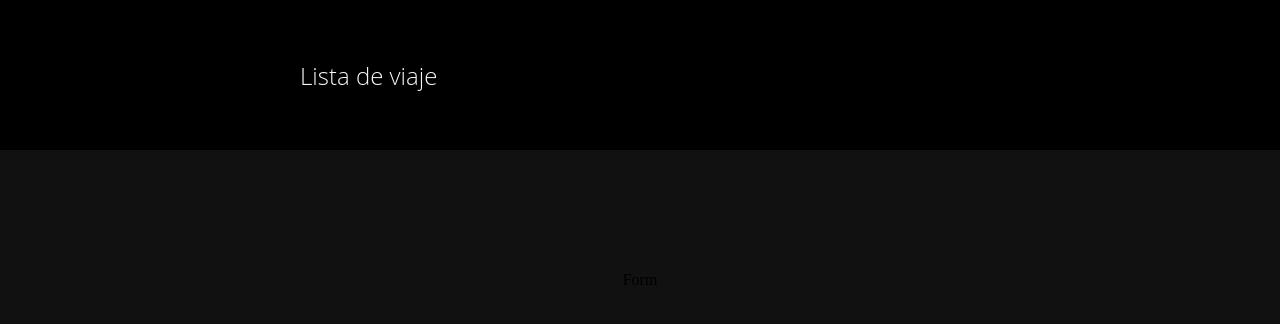
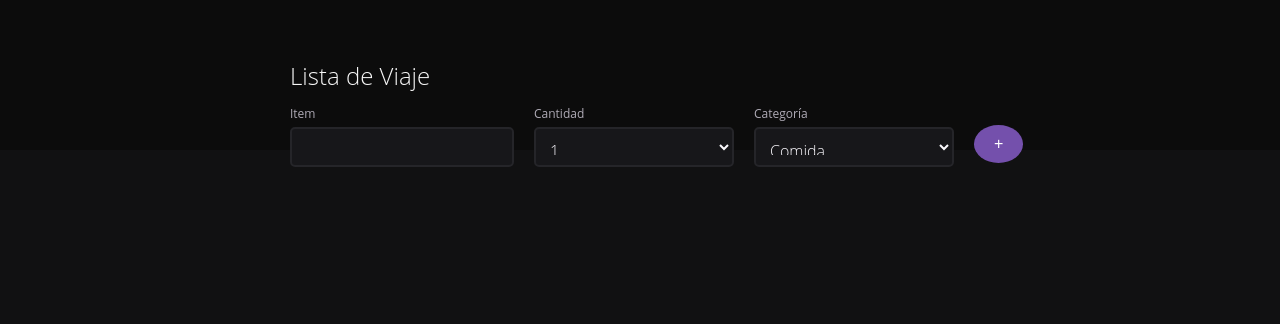
Before and after one commit to SJAR03/travel-list, a React (Create React App) app: page / in a window 1280 px wide. Shown: the top 324 px of the page. Built offline with nearby package versions, Linux system fonts and the light colour scheme.

Commit message:
I hate style

```diff
--- a/src/App.css
+++ b/src/App.css
@@ -8,7 +8,7 @@
 }
 
 .background-app {
-  background-color: #111111;
+  background-color: #111112;
   width: 100%;
   height: 100%;
   position: fixed;
--- a/src/App.js
+++ b/src/App.js
@@ -1,5 +1,5 @@
 import './App.css'
-import Form from './components/Form'
+import Items from './components/Items'
 import Logo from './components/Logo'
 
 function App () {
@@ -7,7 +7,7 @@ function App () {
     <div className='app-table'>
       <div className='background-app' />
       <Logo />
-      <Form />
+      <Items />
     </div>
   )
 }
--- a/src/components/Form.jsx
+++ /dev/null
@@ -1,12 +0,0 @@
-import React from 'react'
-import './Form.css'
-
-const Form = () => {
-  return (
-    <div>
-      Form
-    </div>
-  )
-}
-
-export default Form
--- /dev/null
+++ b/src/components/ItemList.css
@@ -0,0 +1,66 @@
+.item-list-container {
+    /* Establece una altura máxima para la lista de elementos */
+    overflow-y: auto;
+    /* Agrega desplazamiento vertical cuando se alcance la altura máxima */
+    width: 100%;
+    padding-bottom: 200px;
+    height: 90px;
+}
+
+.item-list {
+    display: flex;
+    flex-direction: column;
+    list-style: none;
+    padding: 0;
+    margin: 0;
+}
+
+.item {
+    display: flex;
+    justify-content: space-between;
+    align-items: center;
+    padding: 10px;
+    border: 2px solid #252529;
+    border-radius: 5px;
+    margin: 5px;
+}
+
+.item-content {
+    display: flex;
+    align-items: flex-start;
+}
+
+.item-content input[type='checkbox'] {
+    margin-right: 10px;
+}
+
+.item-content label {
+    font-size: 18px;
+}
+
+.item-quantity {
+    font-size: 14px;
+    color: #666;
+    margin-left: 10px;
+}
+
+.item-category {
+    display: flex;
+    align-items: center;
+    flex: 1;
+    justify-content: flex-end;
+}
+
+.item-details {
+    margin-left: 10px;
+    background-color: transparent;
+    border: none;
+    color: #007bff;
+    font-size: 24px;
+    cursor: pointer;
+    transition: color 0.3s ease;
+}
+
+.item-details:hover {
+    color: #0062cc;
+}
--- /dev/null
+++ b/src/components/ItemList.jsx
@@ -0,0 +1,28 @@
+import React from 'react'
+import './ItemList.css'
+
+const ItemList = ({ items }) => {
+  return (
+    <div className='item-list-container'>
+      <ul className='item-list'>
+        {items.map((item, index) => (
+          <li key={index} className='item'>
+            <div className='item-content'>
+              <input type='checkbox' id={`item-${index}`} />
+              <label htmlFor={`item-${index}`}>
+                <strong>{item.name}</strong>
+                <span className='item-quantity'>Cantidad: {item.quantity}</span>
+              </label>
+            </div>
+            <div className='item-category'>
+              {item.category}
+              <button className='item-details' onClick={() => console.log(`Detalles del item ${item.name}`)}>...</button>
+            </div>
+          </li>
+        ))}
+      </ul>
+    </div>
+  )
+}
+
+export default ItemList
--- /dev/null
+++ b/src/components/Items.css
@@ -0,0 +1,88 @@
+.container {
+    width: 700px;
+    height: 400px;
+    margin-top: 50px;
+}
+
+.items-container {
+    display: flex;
+    flex-direction: row;
+    width: 100%;
+    margin-bottom: 5px;
+}
+
+.form-row {
+    display: flex;
+    flex-direction: row;
+    align-items: flex-start;
+    /* Cambia a 'flex-start' para que los label estén arriba */
+    margin-bottom: 20px;
+    width: 100%;
+}
+
+.input-group {
+    display: flex;
+    flex-direction: column;
+    /* Cambia a 'column' para que los label estén encima */
+    margin-right: 20px;
+    /* Espacio entre elementos */
+}
+
+.form-row label {
+    font-size: 12px;
+    margin-bottom: 5px;
+    /* Espacio entre label y input/select */
+    font-family: 'Open Sans', sans-serif;
+    color: #afabb6;
+}
+
+.form-row input {
+    padding: 10px;
+    margin-bottom: 10px;
+    border: 2px solid #252529;
+    border-radius: 5px;
+    font-size: 16px;
+    font-family: 'Open Sans', sans-serif;
+    font-weight: 300;
+    height: 16px;
+    background-color: #17171a;
+    color: #fbf9fe;
+    min-width: 150px;
+}
+
+.form-row select {
+    width: 100%;
+    min-width: 200px;
+    padding: 10px;
+    margin-bottom: 10px;
+    border: 2px solid #252529;
+    border-radius: 5px;
+    font-size: 16px;
+    font-family: 'Open Sans', sans-serif;
+    font-weight: 300;
+    height: 40px;
+    background-color: #17171a;
+    color: #fbf9fe;
+}
+
+.add-button {
+    display: inline-block;
+    /* Hacer que el botón se muestre en línea */
+    padding: 10px 20px;
+    margin-top: 20px;
+    /* Ajustar el padding según sea necesario */
+    background-color: #7450ac;
+    /* Color de fondo del botón */
+    color: #fff;
+    /* Color del texto del botón */
+    border: none;
+    /* Eliminar el borde del botón */
+    border-radius: 80%;
+    font-size: 16px;
+    cursor: pointer;
+}
+
+.add-button:hover {
+    background-color: #a881e6;
+    /* Cambiar el color de fondo al pasar el mouse */
+}
--- /dev/null
+++ b/src/components/Items.jsx
@@ -0,0 +1,79 @@
+import React, { useState } from 'react'
+import './Items.css'
+import './ItemList.css'
+import ItemList from './ItemList'
+
+const Items = () => {
+  const [itemName, setItemName] = useState('')
+  const [itemQuantity, setItemQuantity] = useState(1)
+  const [itemCategory, setItemCategory] = useState('comida')
+  const [itemList, setItemList] = useState([])
+
+  const handleNameChange = (event) => {
+    setItemName(event.target.value)
+  }
+
+  const handleQuantityChange = (event) => {
+    setItemQuantity(parseInt(event.target.value))
+  }
+
+  const handleCategoryChange = (event) => {
+    setItemCategory(event.target.value)
+  }
+
+  const handleSubmit = (event) => {
+    event.preventDefault()
+    const newItem = {
+      name: itemName,
+      quantity: itemQuantity,
+      category: itemCategory
+    }
+    setItemList([...itemList, newItem])
+    setItemName('')
+    setItemQuantity(1)
+    setItemCategory('')
+  }
+
+  return (
+
+    <div className='container'>
+
+      <div className='items-container'>
+
+        <form onSubmit={handleSubmit} className='form-row'>
+          <div className='input-group'>
+            <label htmlFor='item-name'>Item</label>
+            <input type='text' id='item-name' value={itemName} onChange={handleNameChange} />
+          </div>
+
+          <div className='input-group'>
+            <label htmlFor='item-quantity'>Cantidad</label>
+            <select id='item-quantity' value={itemQuantity} onChange={handleQuantityChange}>
+              {[...Array(20)].map((_, index) => (
+                <option key={index} value={index + 1}>{index + 1}</option>
+              ))}
+            </select>
+          </div>
+
+          <div className='input-group'>
+            <label htmlFor='item-category'>Categoría</label>
+            <select id='item-category' value={itemCategory} onChange={handleCategoryChange}>
+              <option value='comida'>Comida</option>
+              <option value='servicio'>Servicio</option>
+              <option value='ropa'>Ropa</option>
+              <option value='herramienta'>Herramienta</option>
+            </select>
+          </div>
+
+          <button type='submit' className='add-button'>
+            <span>+</span>
+          </button>
+        </form>
+
+      </div>
+      <ItemList items={itemList} />
+    </div>
+  )
+}
+
+export default Items
--- a/src/components/Logo.css
+++ b/src/components/Logo.css
@@ -1,6 +1,6 @@
 .background {
-    background: linear-gradient(to right, #000000, #000000);
-    width: 100vw;
+    background-color: #0c0c0c;
+    width: 100%;
     height: 150px;
     position: fixed;
     top: 0;
@@ -10,6 +10,14 @@
     display: flex;
     justify-content: center;
     align-items: center;
+    z-index: -1;
+
+}
+
+.title-container {
+    height: 40px;
+    width: 150px;
+    margin-right: 550px;
 }
 
 .title {
@@ -19,8 +27,9 @@
     font-size: 24px;
     position: absolute;
     top: 50%;
-    left: 300px;
+    text-align: left;
     transform: translateY(-50%);
     margin: 0;
     padding: 0;
+
 }
--- a/src/components/Logo.jsx
+++ b/src/components/Logo.jsx
@@ -4,7 +4,9 @@ import './Logo.css'
 const Logo = () => {
   return (
     <div className='background'>
-      <h1 className='title'>Lista de viaje</h1>
+      <div className='title-container'>
+        <h1 className='title'>Lista de Viaje</h1>
+      </div>
     </div>
   )
 }
```
Also changed, not shown: src/components/Form.css (deleted).
